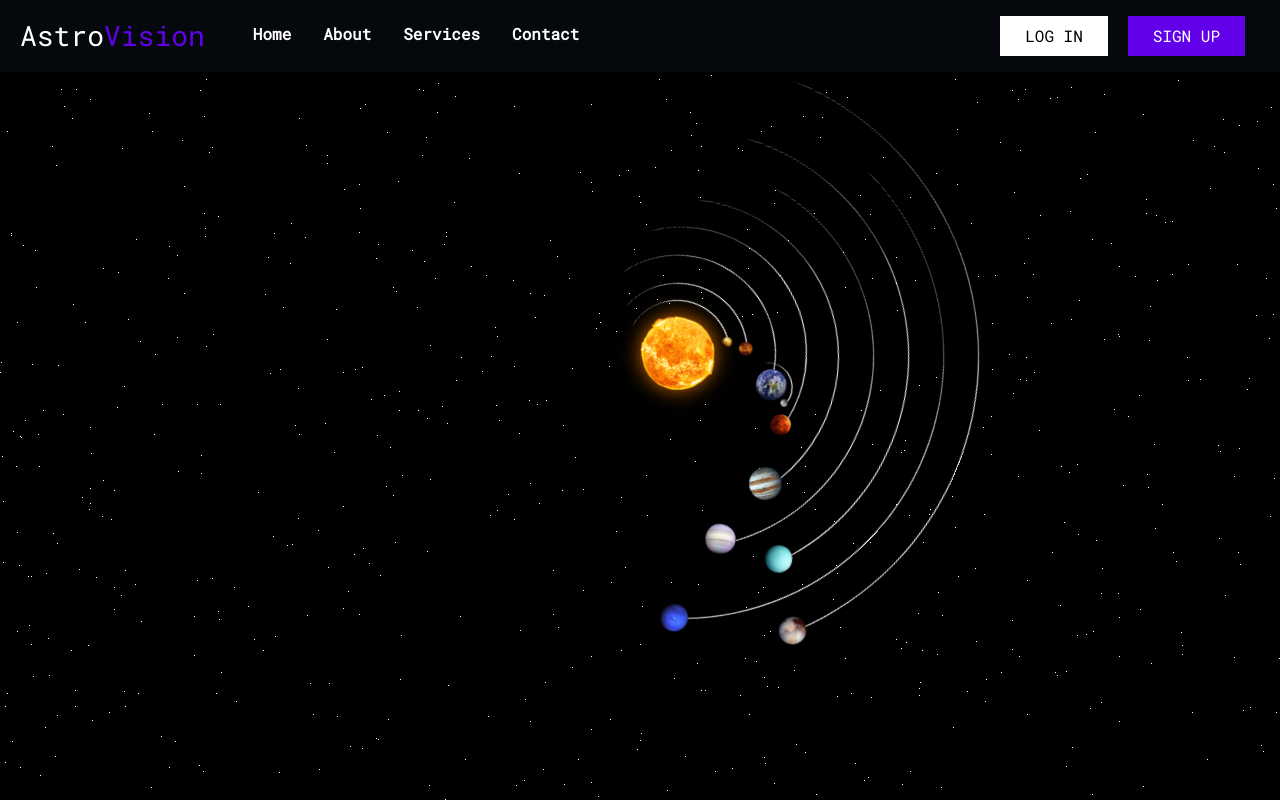
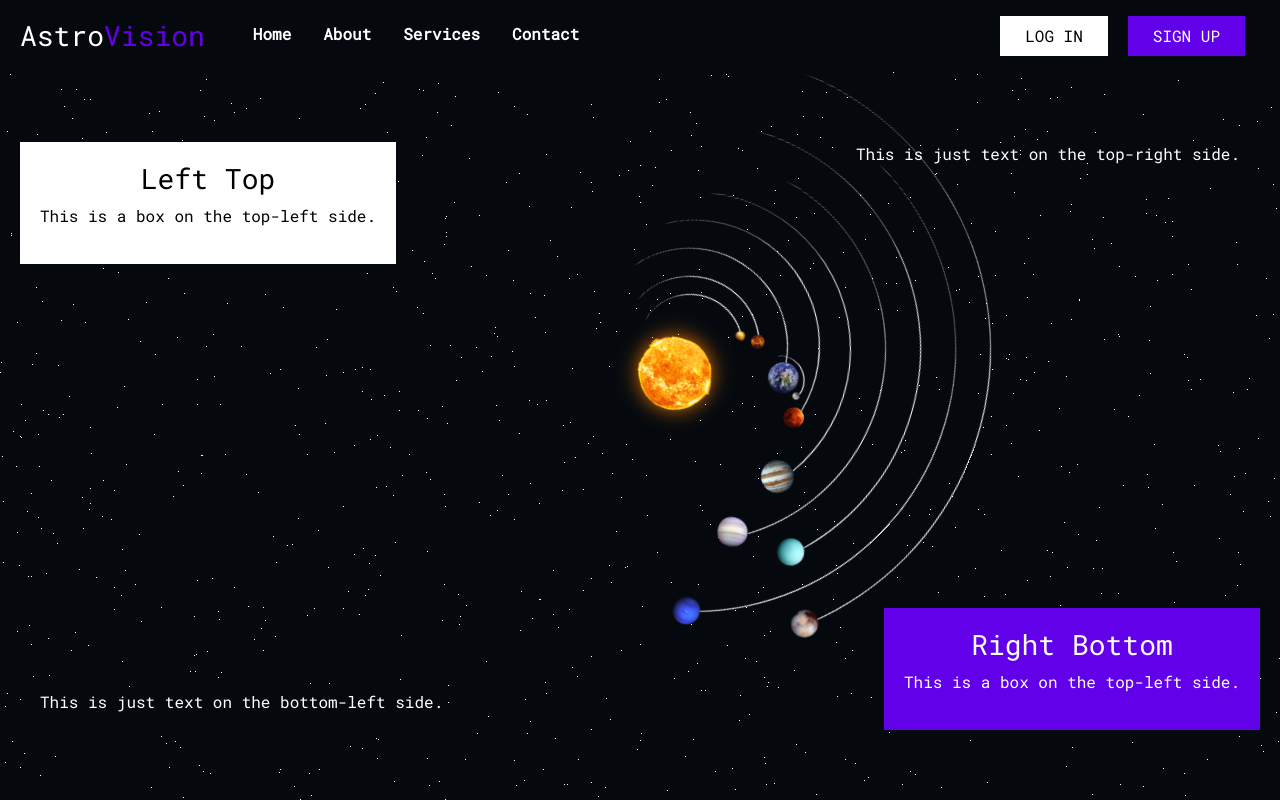
Before and after one commit to kleazz/astro, a React (Create React App) app in the folder my-app/: page /solar in a window 1280 px wide. Shown: the top 800 px of the page. Built offline with nearby package versions, Linux system fonts and the light colour scheme.

Commit message:
Added info boxes to the solar system page

```diff
--- a/my-app/src/layout/pages/SolarSystem.js
+++ b/my-app/src/layout/pages/SolarSystem.js
@@ -1,7 +1,6 @@
 import React, { useEffect } from 'react';
 import '../style/solarsystem.css';
 import sun from '../../sources/images/planets/sun.png';
-// import PlanetFact from '../components/PlanetFact';
 
 const SolarSystem = () => {
   useEffect(() => {
@@ -10,7 +9,7 @@ const SolarSystem = () => {
 
   const createStars = () => {
     const container = document.querySelector(".solar-system-container");
-    for (let i = 0; i < 500; i++) {
+    for (let i = 0; i < 750; i++) {
       const star = document.createElement("div");
       star.className = "star";
       star.style.width = ".1px";
@@ -23,6 +22,20 @@ const SolarSystem = () => {
 
   return (
     <>
+      <div className="info-box top-left">
+        <h3>Left Top</h3>
+        <p>This is a box on the top-left side.</p>
+      </div>
+      <div className="info-text bottom-left">
+        <p>This is just text on the bottom-left side.</p>
+      </div>
+      <div className="info-text top-right">
+        <p>This is just text on the top-right side.</p>
+      </div>
+      <div className="info-box bottom-right">
+        <h3>Right Bottom</h3>
+        <p>This is a box on the top-left side.</p>
+      </div>
       <div className="solar-system-container planets">
         <div className="sun">
           <img src={sun} alt="sun" />
@@ -39,11 +52,6 @@ const SolarSystem = () => {
         <div className="neptune"></div>
         <div className="pluto"></div>
       </div>
-    {/* <PlanetFact
-        imageUrl={sun}
-        title="Planet Name"
-        content="Lorem ipsum dolor sit amet, consectetur adipiscing elit. Sed do eiusmod tempor incididunt ut labore et dolore magna aliqua."
-      />     */}
     </>
   );
 };
--- a/my-app/src/layout/style/solarsystem.css
+++ b/my-app/src/layout/style/solarsystem.css
@@ -1,7 +1,7 @@
 body {
     margin: 0;
-    background-color: black;
-    /* overflow: hidden; */
+    background-color: #05090e;
+    overflow-x: hidden; /* Hide horizontal scrollbar */
     /* height: 70cm; */
   }
 
@@ -10,6 +10,7 @@ body {
     height: 30cm;
     width: auto;
     position: relative;
+    overflow: hidden;
   }
 
   .solar-system-container img {
@@ -21,15 +22,15 @@ body {
     align-items: center;
     justify-content: center;
     position: absolute;
-    top: 15em;
-    left: 15em;
+    top: 23.5%;
+    left: 50%;
     width: 10em;
     height: 10em;
     border-radius: 50%;
     box-shadow: 0 0 3em rgb(255, 128, 0);
     animation: orbit 50s linear infinite;
-    margin-top: 11%;
-    margin-left: 42%;
+    /* margin-top: 11%;
+    margin-left: 50%; */
   }
 
   .mercury,
@@ -46,8 +47,8 @@ body {
     border-color: white transparent transparent transparent;
     border-width: 0.1em 0.1em 0 0;
     border-radius: 50%;
-    margin-top: 11%;
-    margin-left: 42%;
+    margin-top: 10.5%;
+    margin-left: 43%;
   }
 
   .moon{
@@ -257,3 +258,97 @@ body {
       transform: rotate(360deg);
     }
   }
+
+  .info-box {
+    padding: 20px;
+    margin: 20px;
+    color: #fff;
+    opacity: 0; /* Initially hide the boxes */
+   /* Animation for appearance */
+  }
+
+  /* Define keyframes for the animation */
+  @keyframes appearAnimation {
+    from {
+      transform: translate(-100%, -100%);
+      opacity: 0;
+    }
+    to {
+      transform: translate(0, 0);
+      opacity: 1;
+    }
+  }
+
+  @keyframes appearAnimationBottomLeft {
+    from {
+      transform: translate(-100%, 100%);
+      opacity: 0;
+    }
+    to {
+      transform: translate(0, 0);
+      opacity: 1;
+    }
+  }
+
+  @keyframes appearAnimationTopRight {
+    from {
+      transform: translate(100%, -100%);
+      opacity: 0;
+    }
+    to {
+      transform: translate(0, 0);
+      opacity: 1;
+    }
+  }
+
+  @keyframes appearAnimationBottomRight {
+    from {
+      transform: translate(100%, 100%);
+      opacity: 0;
+    }
+    to {
+      transform: translate(0, 0);
+      opacity: 1;
+    }
+  }
+  .info-text {
+    margin: 40px;
+    /* color:  */
+  }
+
+  .top-left {
+    position: absolute;
+    top: 20;
+    margin-top: 70px;
+    left: 0;
+    background-color: white;
+    color: black;
+    animation: appearAnimation 1s forwards;
+  }
+
+  .bottom-left {
+    position: absolute;
+    bottom: 0;
+    margin-bottom: 70px;
+    left: 0;
+    background-color: #05090e; /* Changed to match the desired color */
+    animation: appearAnimationBottomLeft 1s forwards;
+  }
+
+  .top-right {
+    position: absolute;
+    margin-top: 70px;
+    top: 30;
+    right: 0;
+    animation: appearAnimationTopRight 1s forwards;
+  }
+
+  .bottom-right {
+    position: absolute;
+    bottom: 0;
+    margin-bottom: 70px;
+    right: 0;
+    background-color: #6200ea;
+    /* animation-delay: 0.3s; Delay animation for bottom-right box */
+    animation: appearAnimationBottomRight 1s forwards;
+  }
```
Lines whose indentation alone changed are shown as unchanged.
